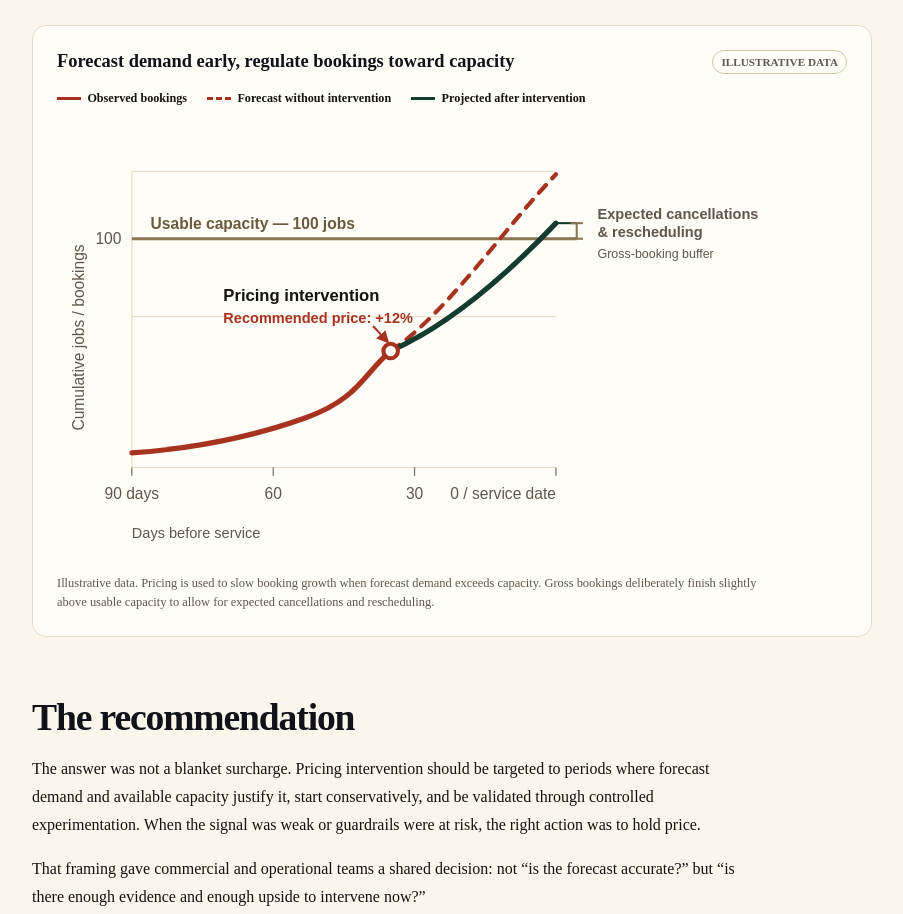
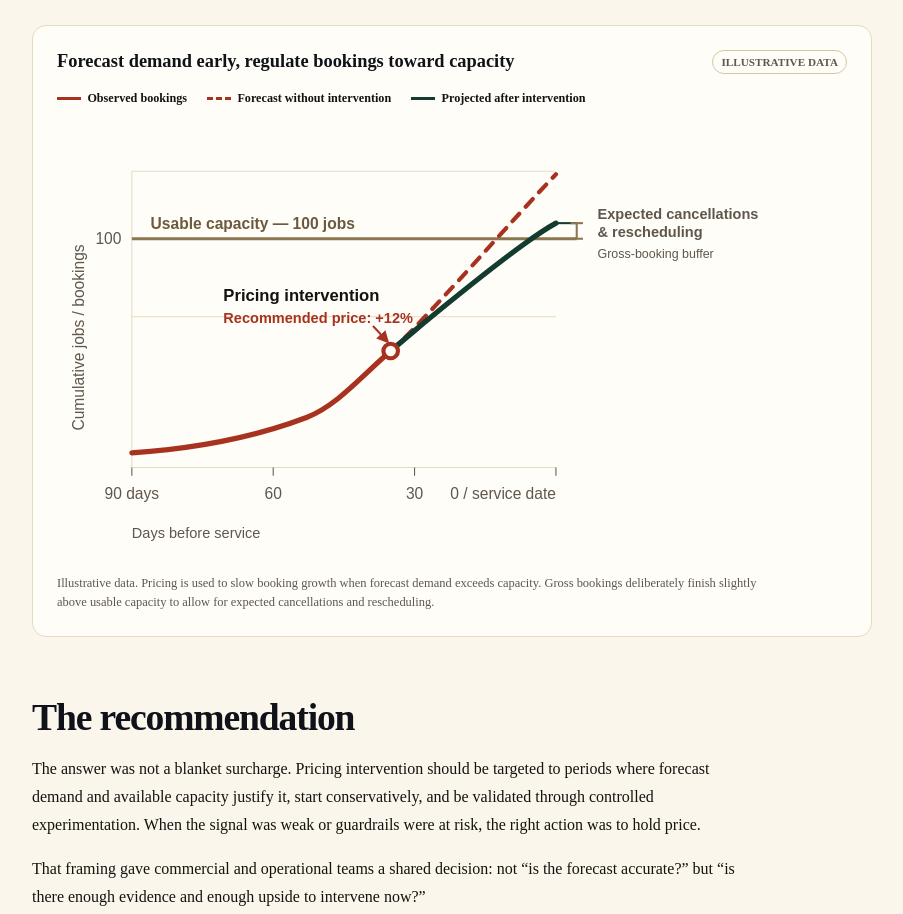
Before and after one commit to ShahnurIslam/shan-astro, an Astro site: page /work/marketplace-pricing-demand-forecasting in a window 1280 px wide. Shown: the part 1536-2450 px from the top of the page, without its empty margins (88-991 px from the left). Built offline with nearby package versions, Linux system fonts and the light colour scheme; Astro itself is replaced by a stand-in of ours.

Commit message:
Smooth pricing forecast curves

```diff
--- a/src/pages/work/marketplace-pricing-demand-forecasting.astro
+++ b/src/pages/work/marketplace-pricing-demand-forecasting.astro
@@ -83,9 +83,9 @@ import CaseStudy from '../../layouts/CaseStudy.astro';
 					<text x="26" y="215" text-anchor="middle" transform="rotate(-90 26 215)">Cumulative jobs / bookings</text>
 					<text x="90" y="111" fill="#6c5a3e" font-weight="700">Usable capacity — 100 jobs</text>
 				</g>
-				<path d="M 72 326 C 130 322, 190 310, 240 292 S 295 250, 321 228" fill="none" stroke="#a83220" stroke-width="5" stroke-linecap="round" />
-				<path d="M 321 228 C 375 192, 430 110, 480 58" fill="none" stroke="#a83220" stroke-width="4" stroke-dasharray="10 9" stroke-linecap="round" />
-				<path d="M 321 228 C 382 201, 440 147, 480 105" fill="none" stroke="#143b2f" stroke-width="5" stroke-linecap="round" />
+				<path d="M 72 326 C 132 322, 190 311, 240 292 C 270 280, 292 253, 321 228" fill="none" stroke="#a83220" stroke-width="5" stroke-linecap="round" />
+				<path d="M 321 228 C 350 203, 445 94, 480 58" fill="none" stroke="#a83220" stroke-width="4" stroke-dasharray="10 9" stroke-linecap="round" />
+				<path d="M 321 228 C 350 203, 445 124, 480 105" fill="none" stroke="#143b2f" stroke-width="5" stroke-linecap="round" />
 				<circle cx="321" cy="228" r="7" fill="#fffdf7" stroke="#a83220" stroke-width="4" />
 				<g class="pricing-intervention" fill="#151210" font-family="Atkinson, sans-serif" font-size="16" font-weight="700">
 					<text x="160" y="180">Pricing intervention</text>
```
